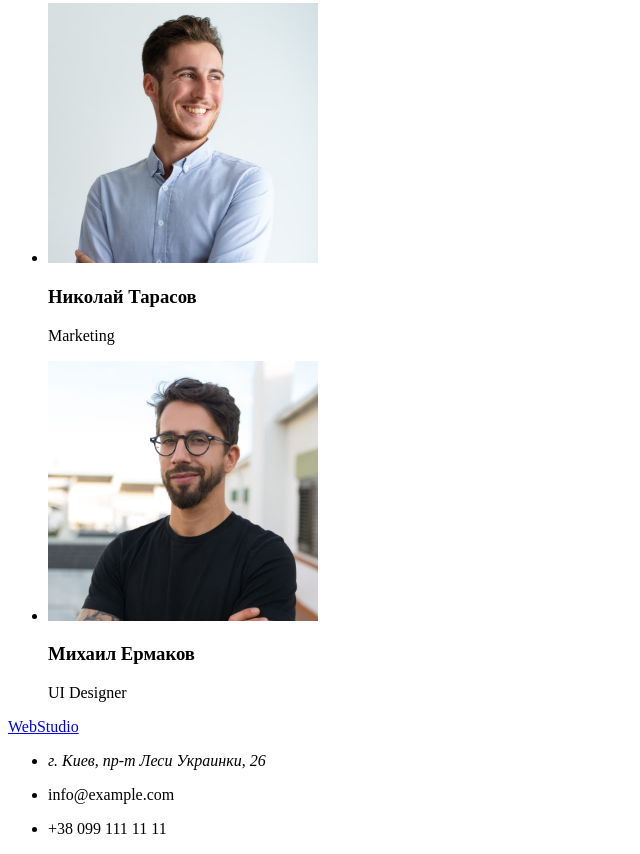
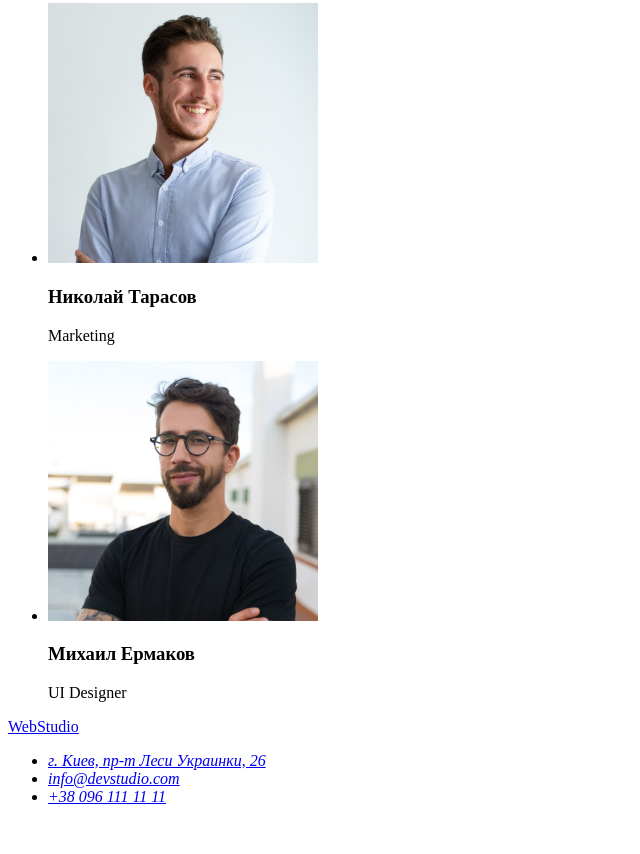
Before and after one commit to AndriySss/goit-markup-hw-01, a plain HTML site: page index.html in a window 1280 px wide. Shown: the part 2312-3166 px from the top of the page, without its empty margins (0-640 px from the left). After the commit the page ends 3134 px from the top, so only its background shows below. Drawn offline with Linux system fonts and the light colour scheme.

Commit message:
index.html

```diff
--- a/index.html
+++ b/index.html
@@ -93,17 +93,19 @@
 
     <footer class="footer">
         <a class="logo_footer" href="/">WebStudio</a>
+        <address class="address">
             <ul class="contact_data">
                 <li>
-                <address class="address">г. Киев, пр-т Леси Украинки, 26</address>
+                    <a href="https://cutt.ly/zJfDajQ">г. Киев, пр-т Леси Украинки, 26</a>
                 </li>
                 <li>
-                <p class="mail">info@example.com</p>
+                    <a href="mailto:info@devstudio.com">info@devstudio.com</a>
                 </li>
                 <li>
-                <p class="tel">+38 099 111 11 11</p>
+                    <a href="tel:+380961111111">+38 096 111 11 11</a>
                 </li>
             </ul>
+        </address>
     </footer>
 
 </body>
```
Lines whose indentation alone changed are shown as unchanged.
